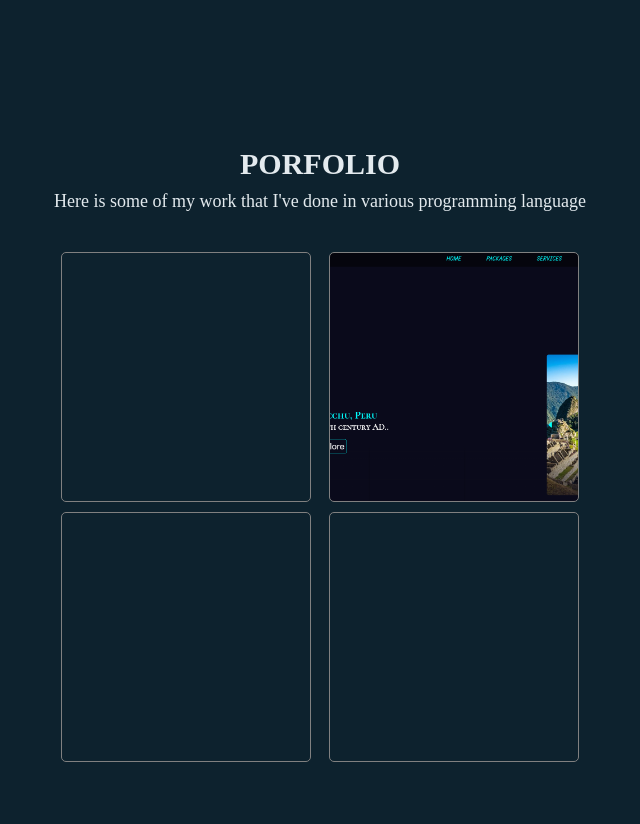
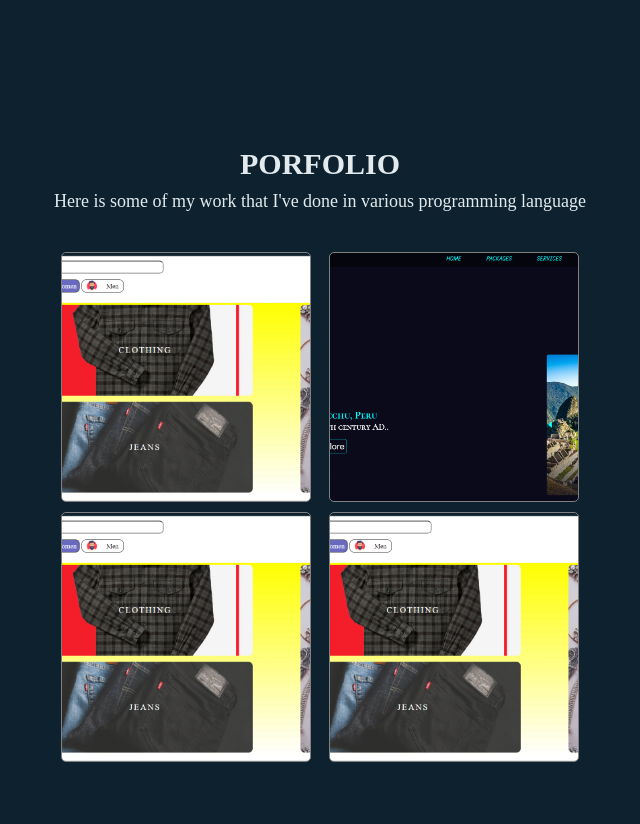
Before and after one commit to NyiThetShin/Portfolio, a plain HTML site: page index.html in a window 1280 px wide. Shown: the part 2413-3237 px from the top of the page, without its empty margins (320-960 px from the left). Drawn offline with nearby package versions, Linux system fonts and the light colour scheme.

Commit message:
Update app.css

```diff
--- a/assets/css/app.css
+++ b/assets/css/app.css
@@ -401,7 +401,7 @@ body{
 }
 
 #one{
-    background-image: url(../images/Screenshot 2022-08-07 043554.png);
+    background-image: url(../images/Screenshot\ 2022-08-07\ 043554.png);
 }
 
 #three{
```
